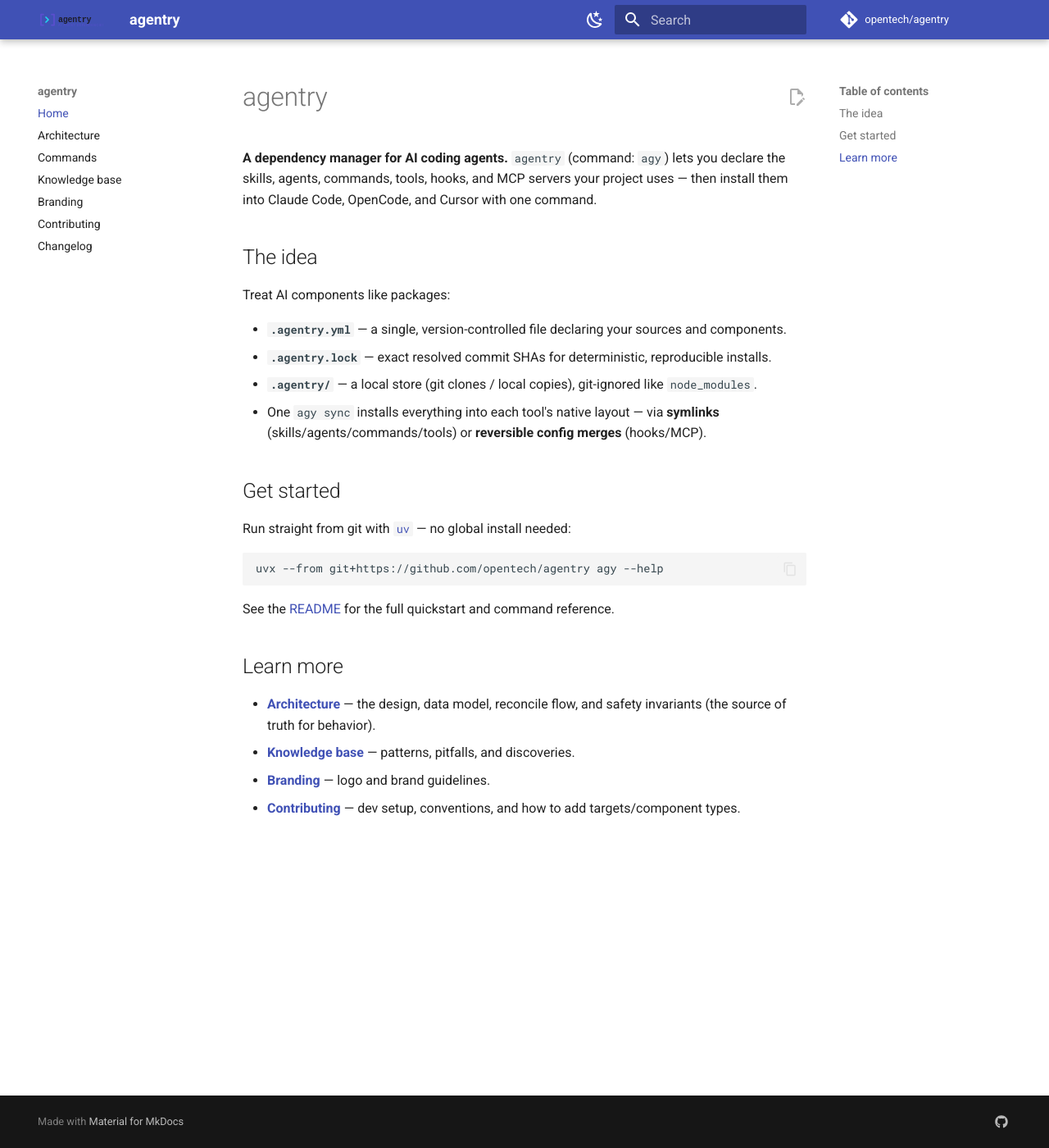
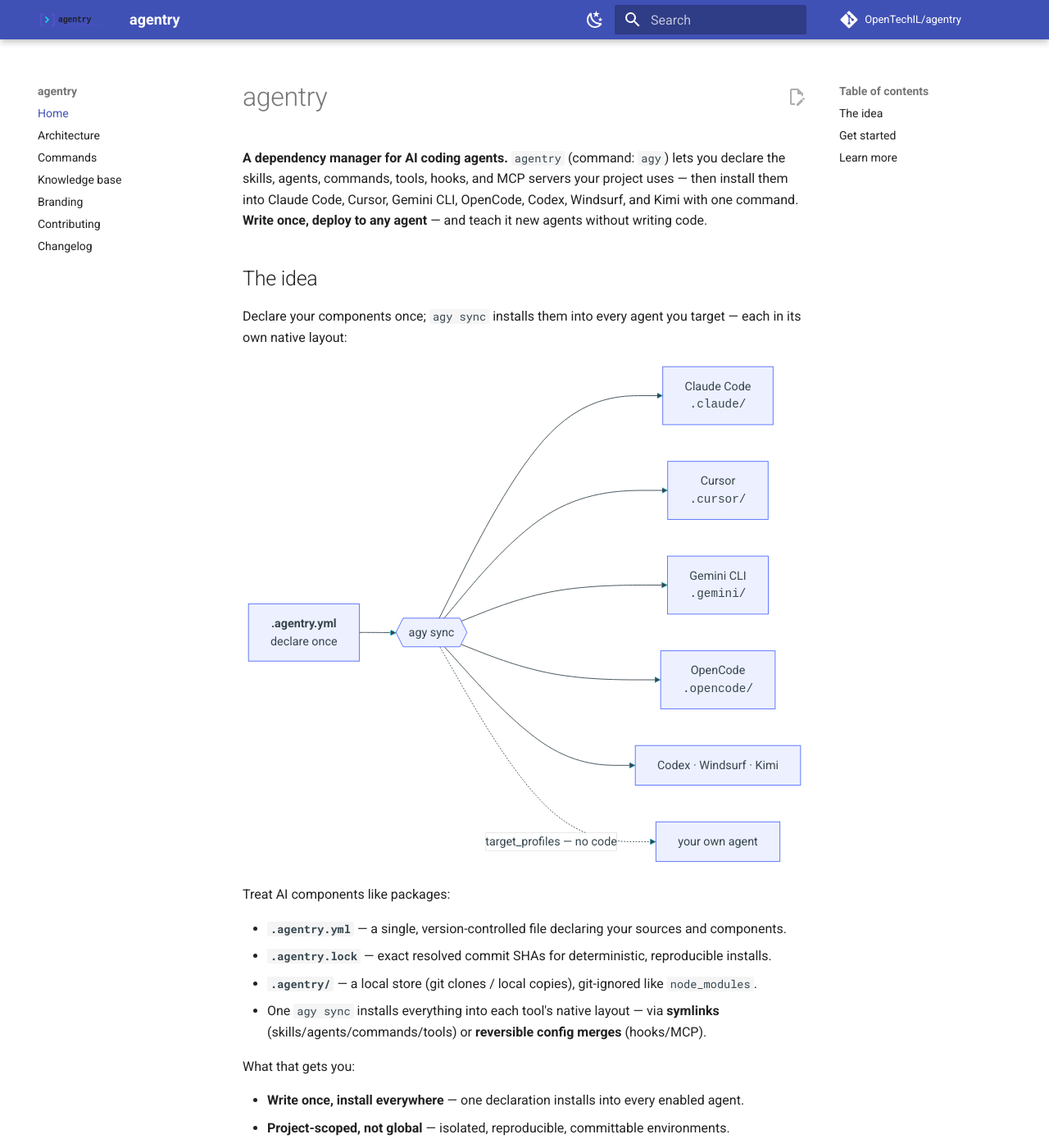
Before and after one commit to OpenTechIL/agentry, an MkDocs documentation site: the page built from docs/index.md, in a window 1280 px wide and 1400 px high. Shown: the whole window at 82% size. Built offline with MkDocs 1.6.1 and Material for MkDocs 9.7.7, drawn with Linux system fonts in a browser that asks for light colours; comment, search, counter and statistics services are not loaded; some of the changed text lies outside the part shown.

Commit message:
docs: sharpen core concept, add diagrams, fix stale targets/slug
Frame agentry as "write once, deploy to any agent" with extensibility as a
first-class pillar, and add three brand-themed Mermaid diagrams (write-once
fan-out, data-driven target_profiles, reconcile model) across README, index,
and architecture docs.

Fix two staleness bugs surfaced while editing:
- target list said 3 agents; 7 ship built-in (add Codex, Gemini CLI,
  Windsurf, Kimi) — README, index, AGENTS, plus a new README support matrix
- correct remaining opentech/agentry -> OpenTechIL/agentry slugs in docs +
  mkdocs (site_url, repo, nav, social)

Add mkdocs pymdownx.superfences custom_fences so Mermaid renders on the docs
site, and a positioning note clarifying agentry is a dependency manager, not
an agent/runtime.

````diff
--- a/docs/index.md
+++ b/docs/index.md
@@ -2,9 +2,26 @@
 
 **A dependency manager for AI coding agents.** `agentry` (command: `agy`) lets you
 declare the skills, agents, commands, tools, hooks, and MCP servers your project uses —
-then install them into Claude Code, OpenCode, and Cursor with one command.
+then install them into Claude Code, Cursor, Gemini CLI, OpenCode, Codex, Windsurf, and
+Kimi with one command. **Write once, deploy to any agent** — and teach it new agents
+without writing code.
 
 ## The idea
+
+Declare your components once; `agy sync` installs them into every agent you target — each in
+its own native layout:
+
+```mermaid
+%%{init: {'theme':'base','themeVariables':{'primaryColor':'#5A4FCF','primaryTextColor':'#F8FAFC','lineColor':'#22D3EE','primaryBorderColor':'#22D3EE','secondaryColor':'#1E1E2E'}}}%%
+flowchart LR
+  Y["<b>.agentry.yml</b><br/>declare once"] --> S{{"agy sync"}}
+  S --> C["Claude Code<br/><code>.claude/</code>"]
+  S --> U["Cursor<br/><code>.cursor/</code>"]
+  S --> G["Gemini CLI<br/><code>.gemini/</code>"]
+  S --> O["OpenCode<br/><code>.opencode/</code>"]
+  S --> X["Codex · Windsurf · Kimi"]
+  S -.->|"target_profiles — no code"| N["your own agent"]
+```
 
 Treat AI components like packages:
 
@@ -14,15 +31,23 @@
 - One `agy sync` installs everything into each tool's native layout — via **symlinks**
   (skills/agents/commands/tools) or **reversible config merges** (hooks/MCP).
 
+What that gets you:
+
+- **Write once, install everywhere** — one declaration installs into every enabled agent.
+- **Project-scoped, not global** — isolated, reproducible, committable environments.
+- **Split skills across projects** — share sources across initiatives without conflicts.
+- **Extensible by data, not code** — define a brand-new agent in `.agentry.yml` via
+  `target_profiles`; no fork, no plugin.
+
 ## Get started
 
 Run straight from git with [`uv`](https://docs.astral.sh/uv/) — no global install needed:
 
 ```bash
-uvx --from git+https://github.com/opentech/agentry agy --help
+uvx --from git+https://github.com/OpenTechIL/agentry agy --help
 ```
 
-See the [README](https://github.com/opentech/agentry#readme) for the full quickstart and
+See the [README](https://github.com/OpenTechIL/agentry#readme) for the full quickstart and
 command reference.
 
 ## Learn more
@@ -31,5 +56,5 @@
   invariants (the source of truth for behavior).
 - **[Knowledge base](knowledge-base.md)** — patterns, pitfalls, and discoveries.
 - **[Branding](branding-kit.md)** — logo and brand guidelines.
-- **[Contributing](https://github.com/opentech/agentry/blob/main/CONTRIBUTING.md)** — dev
+- **[Contributing](https://github.com/OpenTechIL/agentry/blob/main/CONTRIBUTING.md)** — dev
   setup, conventions, and how to add targets/component types.
--- a/mkdocs.yml
+++ b/mkdocs.yml
@@ -1,8 +1,8 @@
 site_name: agentry
 site_description: A dependency manager for AI coding agents.
-site_url: https://opentech.github.io/agentry/
-repo_url: https://github.com/opentech/agentry
-repo_name: opentech/agentry
+site_url: https://opentechil.github.io/agentry/
+repo_url: https://github.com/OpenTechIL/agentry
+repo_name: OpenTechIL/agentry
 edit_uri: edit/main/docs/
 
 docs_dir: docs
@@ -42,18 +42,22 @@
   - Commands: commands.md
   - Knowledge base: knowledge-base.md
   - Branding: branding-kit.md
-  - Contributing: https://github.com/opentech/agentry/blob/main/CONTRIBUTING.md
-  - Changelog: https://github.com/opentech/agentry/blob/main/CHANGELOG.md
+  - Contributing: https://github.com/OpenTechIL/agentry/blob/main/CONTRIBUTING.md
+  - Changelog: https://github.com/OpenTechIL/agentry/blob/main/CHANGELOG.md
 
 markdown_extensions:
   - admonition
   - toc:
       permalink: true
   - pymdownx.highlight
-  - pymdownx.superfences
+  - pymdownx.superfences:
+      custom_fences:
+        - name: mermaid
+          class: mermaid
+          format: !!python/name:pymdownx.superfences.fence_code_format
   - pymdownx.details
 
 extra:
   social:
     - icon: fontawesome/brands/github
-      link: https://github.com/opentech/agentry
+      link: https://github.com/OpenTechIL/agentry
````
Also changed, not shown: AGENTS.md (+2 -1 lines), README.md (+63 -5 lines), docs/architecture.md (+26 -6 lines), docs/commands.md (+1 -1 lines), docs/knowledge-base.md (+1 -1 lines).
